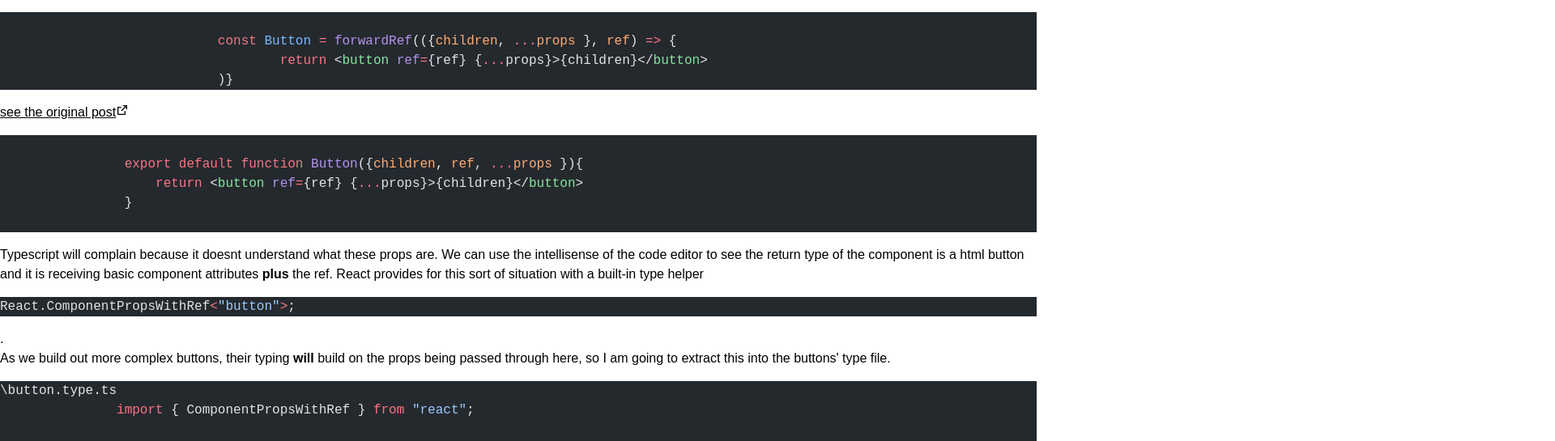
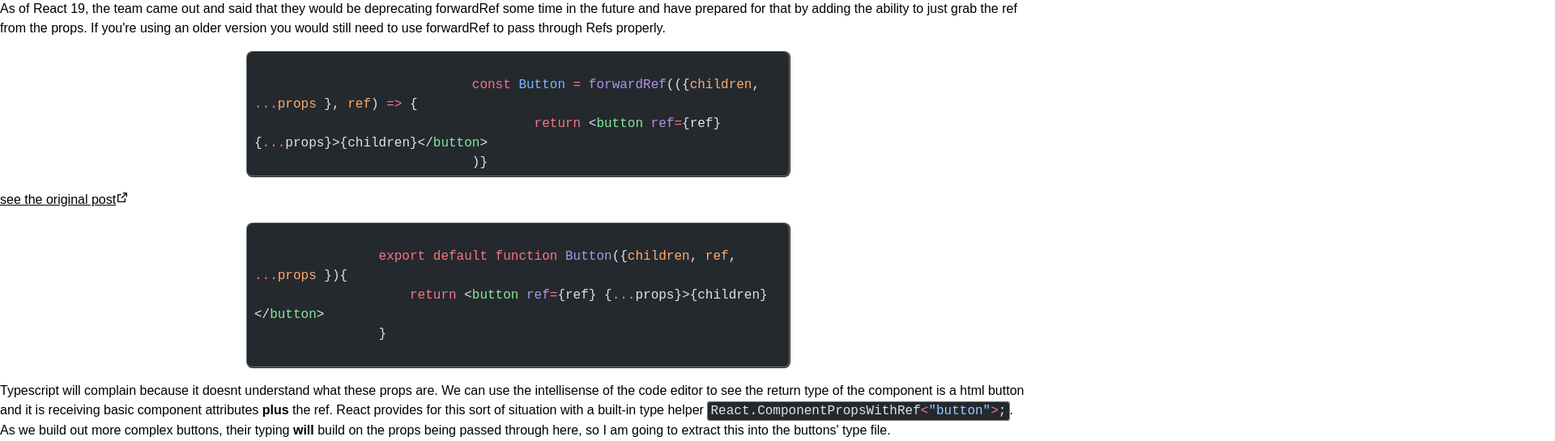
Before and after one commit to codercarl1243/react_components_system, a Next.js app: page /blog/design-system/buttons/base in a window 1280 px wide. Shown: the part 1162-1707 px from the top of the page at 81% size, 1920 px wide, since content can reach past the window. Built offline with nearby package versions, Linux system fonts and the light colour scheme.

Commit message:
UPDATE code component with styling to ensure it is readable and that the text wraps

```diff
--- /dev/null
+++ b/app/styles/components/code.css
@@ -0,0 +1,42 @@
+@layer components {
+    .shiki-wrapper pre {
+        max-height: 30rem;
+        width: min(70ch, 100% - 2rem);
+
+        margin-inline: auto;
+        padding: 0.25em 0.5em;
+        border: 2px ridge var(--color-neutral-400);
+        border-radius: 0.5rem;
+        overflow: auto;
+
+        white-space: pre-wrap;
+        word-break: break-word;
+        overflow-wrap: break-word;
+
+        scrollbar-width: auto;
+        scrollbar-color: var(--color-neutral-200) transparent;
+
+        &::-webkit-scrollbar {
+            height: 10px;
+            width: 10px;
+        }
+
+        &::-webkit-scrollbar-thumb {
+            background-color: var(--color-neutral-100);
+            border-radius: 3px;
+        }
+    }
+
+    @media (max-width: 768px) {
+        .shiki-wrapper pre {
+            max-height: 24rem;
+        }
+    }
+
+    .shiki-inline {
+        border: 1px ridge var(--color-neutral-400);
+        border-radius: 0.5rem;
+        padding: 0.125em 0.2em;
+        border-radius: 0.25rem;
+    }
+}
--- a/app/styles/components/index.css
+++ b/app/styles/components/index.css
@@ -1,3 +1,4 @@
 @import './buttons.css';
 @import './posts.css';
 @import './skiplink.css';
+@import './code.css';
--- a/components/code/index.tsx
+++ b/components/code/index.tsx
@@ -1,24 +1,30 @@
-import type { BundledLanguage } from 'shiki'
-import { codeToHtml } from 'shiki'
-import DOMPurify from 'isomorphic-dompurify'
+import type { BundledLanguage } from 'shiki';
+import { codeToHtml } from 'shiki';
 
 interface Props {
     codeString: string
     lang?: BundledLanguage;
     inline?: boolean;
 }
-export default async function Code({ codeString, lang = "tsx", inline = false }: Props) {
+const THEME = 'github-dark';
+const THEME_STYLES = { backgroundColor: "#24292e", color: "#e1e4e8" };
+
+export default async function Code({
+    codeString,
+    lang = "tsx",
+    inline = false
+ }: Props) {
 
     const out = await codeToHtml(codeString, {
         lang: lang,
-        theme: 'github-dark'
+        theme: THEME
     });
 
-    const safeHtml = DOMPurify.sanitize(out);
-
     if (!inline) {
-        return <div dangerouslySetInnerHTML={{ __html: safeHtml }} />
+        return <div className="shiki-wrapper" dangerouslySetInnerHTML={{ __html: out }} />
     }
 
-    return <span dangerouslySetInnerHTML={{ __html: safeHtml }} />
+    const innerHtml = out.replace(/^.*?<code[^>]*>|<\/code>.*$/gs, "");
+
+    return <code className={`shiki-inline shiki ${THEME}`} style={THEME_STYLES} dangerouslySetInnerHTML={{ __html: innerHtml }} />
 }
--- a/tsconfig.json
+++ b/tsconfig.json
@@ -1,6 +1,6 @@
 {
   "compilerOptions": {
-    "target": "ES2017",
+    "target": "ES2020",
     "lib": ["dom", "dom.iterable", "esnext"],
     "allowJs": true,
     "skipLibCheck": true,
```
